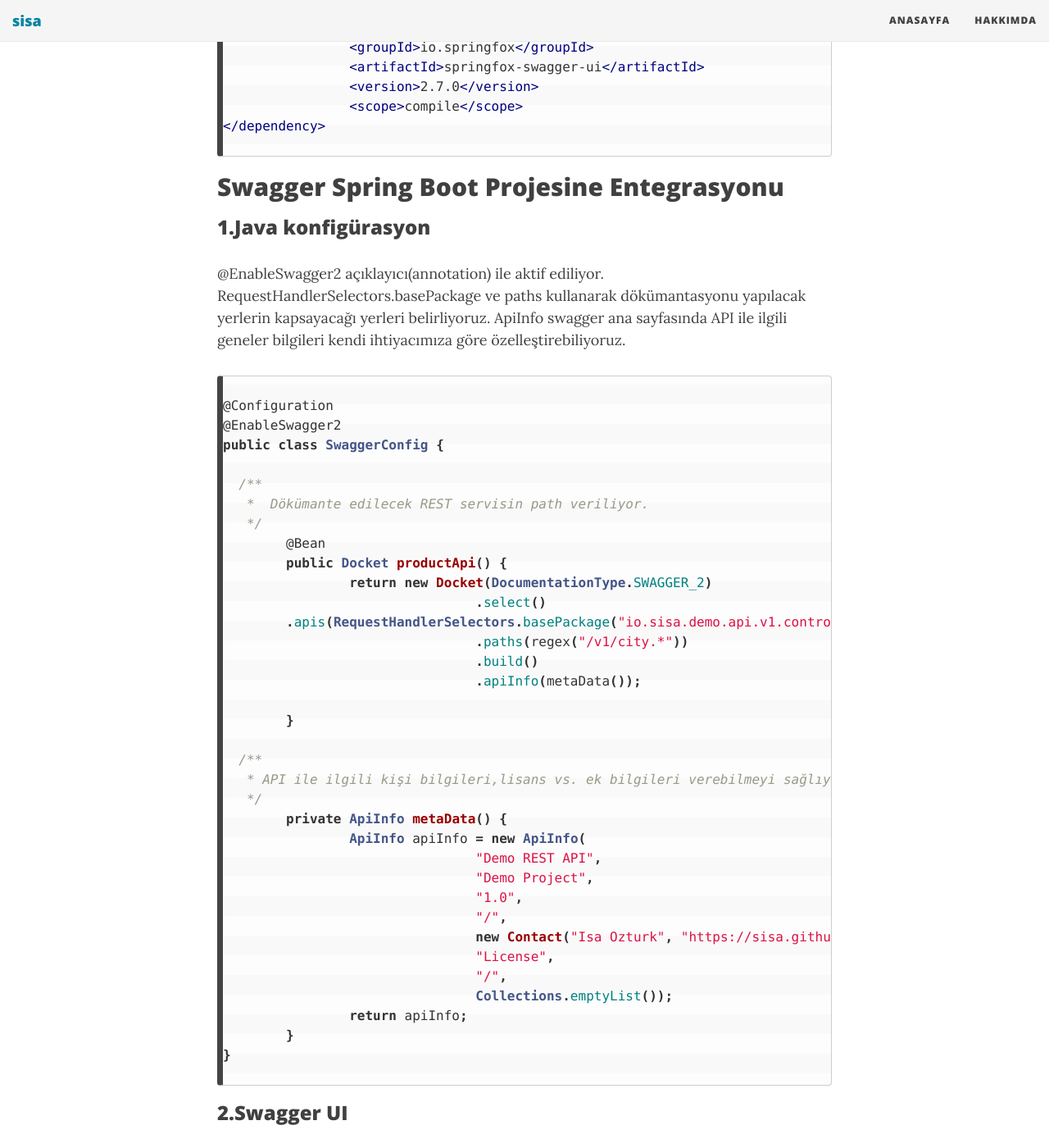
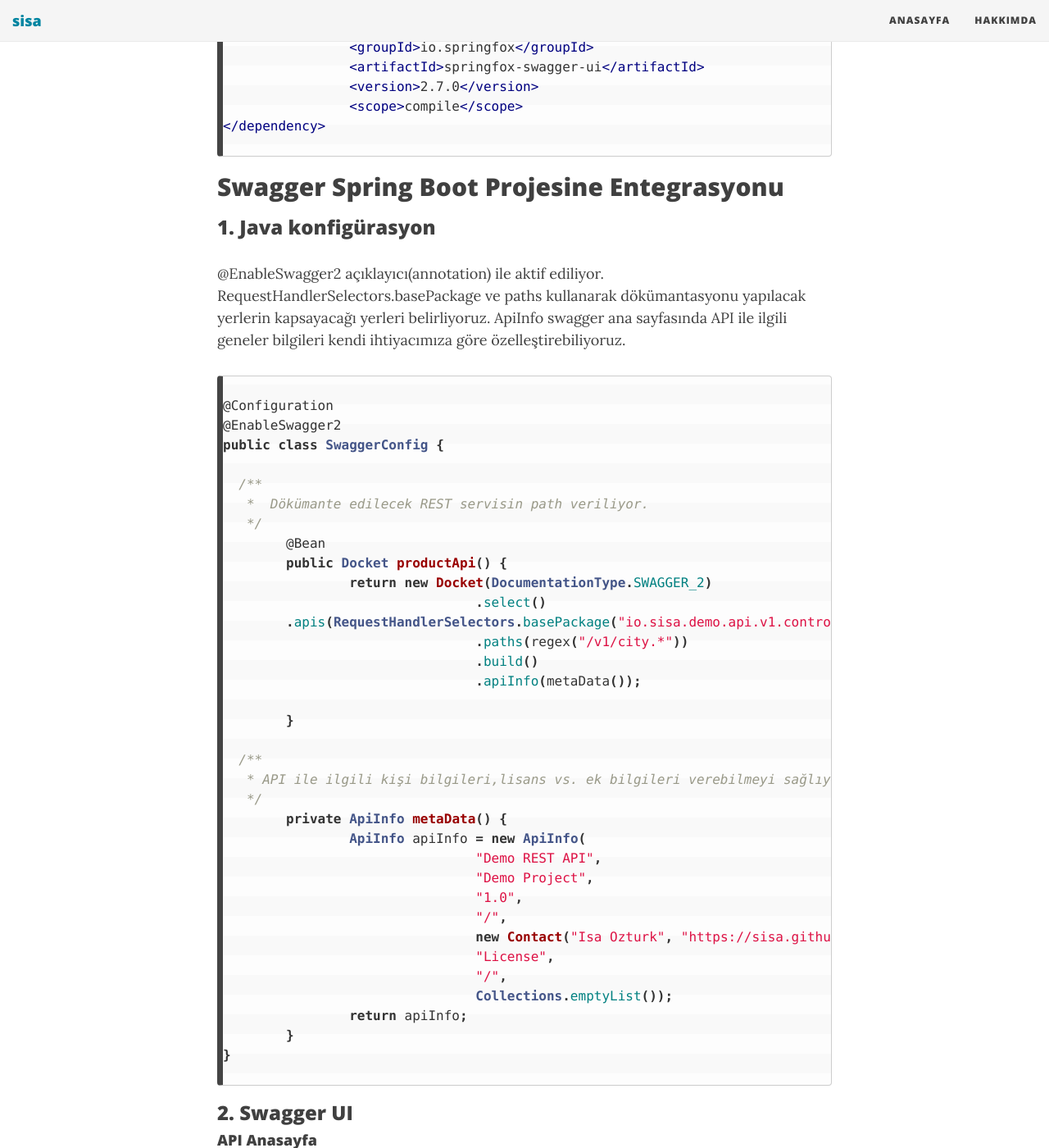
Before and after one commit to sisa/sisa.github.io, a Jekyll site: the page built from _posts/2018-03-29-spring-rest-h2-swagger.md, in a window 1280 px wide and 1400 px high, scrolled down 870 px. Shown: the whole window at 82% size. Built offline with Jekyll 4.4.1, drawn with Linux system fonts in a browser that asks for light colours; nearby versions of some CDN libraries.

Commit message:
ekran görüntüleri düzenleme.

````diff
--- a/_posts/2018-03-29-spring-rest-h2-swagger.md
+++ b/_posts/2018-03-29-spring-rest-h2-swagger.md
@@ -39,7 +39,7 @@
 
 ## Swagger Spring Boot Projesine Entegrasyonu
 
-### 1.Java konfigürasyon
+### 1. Java konfigürasyon
 
 @EnableSwagger2 açıklayıcı(annotation) ile aktif ediliyor.
 RequestHandlerSelectors.basePackage ve paths kullanarak
@@ -84,16 +84,20 @@
 }
 
 ```
-### 2.Swagger UI
+### 2. Swagger UI
 
-**API Anasayfa**
+#### API Anasayfa
+
 ![Swagger UI](/img/swagger-info.png)
 
-**API Endpoint**
+#### API Endpoint
+
 ![Swagger UI](/img/swagger-rest-endpoints.png)
 
-**API Endpoint Detay**
+#### API Endpoint Detay
+
 ![Swagger UI](/img/swagger-rest-detail.png)
 
-**API Endpoint Test**
+#### API Endpoint Test
+
 ![Swagger UI](/img/swagger-rest-test.png)
````
